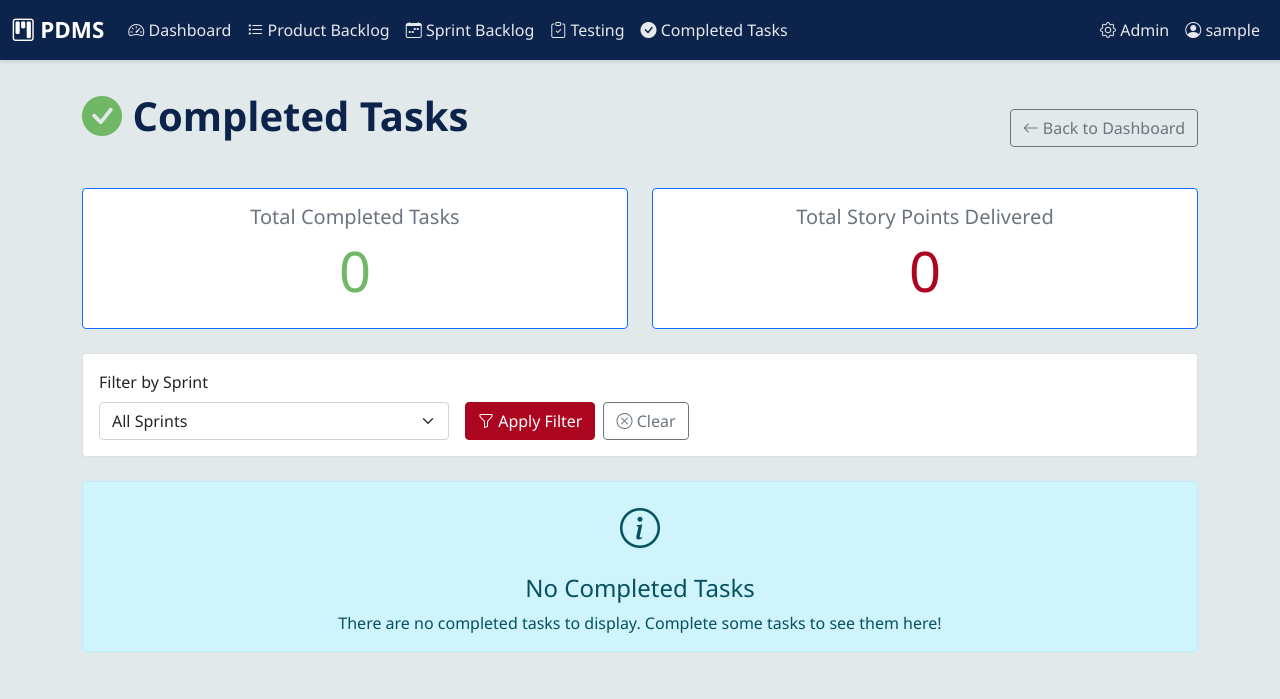
After one commit to David-Coulter/sfwe507site, a Django app: page /tasks/completed/ in a window 1280 px wide. The commit adds this page. Shown: the top 699 px of the page. Run offline with Django 5.2, Linux system fonts and the light colour scheme; the visitor is signed in with stand-in values (Sample User, id 1); data comes from the database, SQL or seed files in the repository; data that the repository does not hold is empty; some libraries are stand-ins or nearby versions.

Commit message:
Implement 24 - View Completed Tasks Dashboard

```diff
--- a/507site/main/templates/base.html
+++ b/507site/main/templates/base.html
@@ -207,6 +207,11 @@
                             <i class="bi bi-clipboard-check"></i> Testing
                         </a>
                     </li>
+                    <li class="nav-item">
+                        <a class="nav-link" href="{% url 'completed_tasks' %}">
+                            <i class="bi bi-check-circle-fill"></i> Completed Tasks
+                        </a>
+                    </li>
                 </ul>
                 <ul class="navbar-nav">
                     <li class="nav-item">
--- /dev/null
+++ b/507site/main/templates/main/completed_tasks.html
@@ -0,0 +1,181 @@
+{% extends 'base.html' %}
+
+{% block title %}Completed Tasks{% endblock %}
+
+{% block content %}
+<div class="container">
+    <!-- Header -->
+    <div class="d-flex justify-content-between align-items-center mb-4">
+        <h1 class="page-title">
+            <i class="bi bi-check-circle-fill text-success"></i> Completed Tasks
+        </h1>
+        <a href="{% url 'dashboard' %}" class="btn btn-outline-secondary">
+            <i class="bi bi-arrow-left"></i> Back to Dashboard
+        </a>
+    </div>
+
+    <!-- Summary Metrics -->
+    <div class="row mb-4">
+        <div class="col-md-6">
+            <div class="card border-primary">
+                <div class="card-body text-center">
+                    <h5 class="card-title text-muted">Total Completed Tasks</h5>
+                    <h2 class="display-4 text-success">{{ total_tasks }}</h2>
+                </div>
+            </div>
+        </div>
+        <div class="col-md-6">
+            <div class="card border-primary">
+                <div class="card-body text-center">
+                    <h5 class="card-title text-muted">Total Story Points Delivered</h5>
+                    <h2 class="display-4 text-primary">{{ total_story_points }}</h2>
+                </div>
+            </div>
+        </div>
+    </div>
+
+    <!-- Filters -->
+    <div class="card mb-4">
+        <div class="card-body">
+            <form method="get" class="row g-3">
+                <div class="col-md-4">
+                    <label for="sprint" class="form-label">Filter by Sprint</label>
+                    <select name="sprint" id="sprint" class="form-select" onchange="this.form.submit()">
+                        <option value="">All Sprints</option>
+                        {% for sprint in sprints %}
+                            <option value="{{ sprint.id }}" {% if selected_sprint == sprint.id|stringformat:"s" %}selected{% endif %}>
+                                {{ sprint.name }}
+                            </option>
+                        {% endfor %}
+                    </select>
+                </div>
+                <div class="col-md-4 d-flex align-items-end">
+                    <button type="submit" class="btn btn-primary me-2">
+                        <i class="bi bi-funnel"></i> Apply Filter
+                    </button>
+                    <a href="{% url 'completed_tasks' %}" class="btn btn-outline-secondary">
+                        <i class="bi bi-x-circle"></i> Clear
+                    </a>
+                </div>
+            </form>
+        </div>
+    </div>
+
+    <!-- Completed Tasks Table -->
+    {% if tasks %}
+        <div class="card">
+            <div class="card-header bg-success text-white">
+                <h5 class="mb-0"><i class="bi bi-list-check"></i> Completed Tasks ({{ total_tasks }})</h5>
+            </div>
+            <div class="card-body p-0">
+                <div class="table-responsive">
+                    <table class="table table-hover mb-0">
+                        <thead class="table-light">
+                            <tr>
+                                <th>Task</th>
+                                <th>Sprint</th>
+                                <th>Story Points</th>
+                                <th>Completed By</th>
+                                <th>Completed At</th>
+                                <th>Actions</th>
+                            </tr>
+                        </thead>
+                        <tbody>
+                            {% for task in tasks %}
+                            <tr>
+                                <td>
+                                    <strong>{{ task.title }}</strong>
+                                    <br>
+                                    <small class="text-muted">
+                                        {% if task.priority == 1 %}
+                                            <span class="badge bg-danger">Critical</span>
+                                        {% elif task.priority == 2 %}
+                                            <span class="badge bg-warning">High</span>
+                                        {% elif task.priority == 3 %}
+                                            <span class="badge bg-info">Medium</span>
+                                        {% else %}
+                                            <span class="badge bg-secondary">Low</span>
+                                        {% endif %}
+                                    </small>
+                                </td>
+                                <td>
+                                    {% if task.sprint %}
+                                        <span class="badge bg-primary">{{ task.sprint.name }}</span>
+                                    {% else %}
+                                        <span class="text-muted">No Sprint</span>
+                                    {% endif %}
+                                </td>
+                                <td class="text-center">
+                                    <span class="badge bg-light text-dark">{{ task.story_points }} pts</span>
+                                </td>
+                                <td>
+                                    {% if task.assigned_to %}
+                                        <i class="bi bi-person-fill"></i> {{ task.assigned_to.username }}
+                                    {% else %}
+                                        <span class="text-muted">Unassigned</span>
+                                    {% endif %}
+                                </td>
+                                <td>
+                                    {% if task.completed_at %}
+                                        <small>{{ task.completed_at|date:"M d, Y" }}</small>
+                                        <br>
+                                        <small class="text-muted">{{ task.completed_at|time:"g:i A" }}</small>
+                                    {% else %}
+                                        <span class="text-muted">N/A</span>
+                                    {% endif %}
+                                </td>
+                                <td>
+                                    <a href="{% url 'task_detail' task.pk %}" class="btn btn-sm btn-outline-primary">
+                                        <i class="bi bi-eye"></i> View
+                                    </a>
+                                </td>
+                            </tr>
+                            {% endfor %}
+                        </tbody>
+                    </table>
+                </div>
+            </div>
+        </div>
+
+        <!-- Tasks Grouped by Sprint (Optional Alternative View) -->
+        <div class="mt-4">
+            <h3>Tasks by Sprint</h3>
+            {% for sprint_name, sprint_tasks in tasks_by_sprint.items %}
+                <div class="card mb-3">
+                    <div class="card-header">
+                        <h5 class="mb-0">
+                            {{ sprint_name }}
+                            <span class="badge bg-secondary float-end">
+                                {{ sprint_tasks|length }} task{{ sprint_tasks|length|pluralize }}
+                            </span>
+                        </h5>
+                    </div>
+                    <div class="card-body">
+                        <ul class="list-group list-group-flush">
+                            {% for task in sprint_tasks %}
+                                <li class="list-group-item d-flex justify-content-between align-items-center">
+                                    <div>
+                                        <strong>{{ task.title }}</strong>
+                                        <br>
+                                        <small class="text-muted">
+                                            Completed: {{ task.completed_at|date:"M d, Y" }}
+                                        </small>
+                                    </div>
+                                    <span class="badge bg-primary">{{ task.story_points }} pts</span>
+                                </li>
+                            {% endfor %}
+                        </ul>
+                    </div>
+                </div>
+            {% endfor %}
+        </div>
+    {% else %}
+        <!-- Empty State -->
+        <div class="alert alert-info text-center" role="alert">
+            <i class="bi bi-info-circle fs-1 d-block mb-3"></i>
+            <h4>No Completed Tasks</h4>
+            <p class="mb-0">There are no completed tasks to display. Complete some tasks to see them here!</p>
+        </div>
+    {% endif %}
+</div>
+{% endblock %}
--- a/507site/main/templates/main/dashboard.html
+++ b/507site/main/templates/main/dashboard.html
@@ -65,7 +65,7 @@
                     <div class="stat-label">
                         <i class="bi bi-check-circle"></i> Complete
                     </div>
-                    <a href="#" class="btn btn-sm mt-3" style="border: 1px solid #70B865; color: #70B865;">View All</a>
+                    <a href="{% url 'completed_tasks' %}" class="btn btn-sm mt-3" style="border: 1px solid #70B865; color: #70B865;">View All</a>
                 </div>
             </div>
         </div>
--- a/507site/main/templates/main/testing_queue.html
+++ b/507site/main/templates/main/testing_queue.html
@@ -1,7 +1,7 @@
 {% extends 'base.html' %}
 
 {% block content %}
-<div class="container-fluid mt-4">
+<div class="container">
     <!-- Header -->
     <div class="d-flex justify-content-between align-items-center mb-4">
         <h1 class="page-title">
--- a/507site/main/urls.py
+++ b/507site/main/urls.py
@@ -20,4 +20,5 @@ urlpatterns = [
     path('tas_<int:pk>/ready-for-test/', views.mark_ready_for_test, name='mark_ready_for_test'),
     path('task_<int:pk>/pass-testing/', views.pass_testing, name='pass_testing'),
     path('task_<int:pk>/fail-testing/', views.fail_testing, name='fail_testing'),
+    path('tasks/completed/', views.completed_tasks, name='completed_tasks'),
 ]
--- a/507site/main/views.py
+++ b/507site/main/views.py
@@ -4,6 +4,7 @@ from django.contrib.admin.views.decorators import staff_member_required
 from django.contrib import messages
 from django.utils import timezone
 from django.http import JsonResponse
+from django.db.models import Sum, Count, Q
 from .models import Task, Comment, TaskHistory, Sprint
 from .forms import TaskForm, CommentForm, RegisterForm, SprintForm
 import json
@@ -685,3 +686,42 @@ def fail_testing(request, pk):
         return redirect('testing_queue')
 
     return redirect('testing_queue')
+
+@login_required
+def completed_tasks(request):
+
+    # Get all completed tasks
+    tasks = Task.objects.filter(status='COMPLETE').select_related(
+        'assigned_to', 'created_by', 'sprint'
+    ).order_by('-completed_at')
+
+    sprint_filter = request.GET.get('sprint', '')
+
+    if sprint_filter:
+        tasks = tasks.filter(sprint_id=sprint_filter)
+
+    # Calculate metrics
+    total_tasks = tasks.count()
+    total_story_points = tasks.aggregate(Sum('story_points'))['story_points__sum'] or 0
+
+    # Get all sprints for filter dropdown
+    sprints = Sprint.objects.all().order_by('-created_at')
+
+    # Group tasks by sprint for display
+    tasks_by_sprint = {}
+    for task in tasks:
+        sprint_name = task.sprint.name if task.sprint else 'No Sprint'
+        if sprint_name not in tasks_by_sprint:
+            tasks_by_sprint[sprint_name] = []
+        tasks_by_sprint[sprint_name].append(task)
+
+    context = {
+        'tasks': tasks,
+        'tasks_by_sprint': tasks_by_sprint,
+        'total_tasks': total_tasks,
+        'total_story_points': total_story_points,
+        'sprints': sprints,
+        'selected_sprint': sprint_filter,
+    }
+
+    return render(request, 'main/completed_tasks.html', context)
```
Also changed, not shown: 507site/main/tests/test_us_24.py (added, +225 -0 lines).
